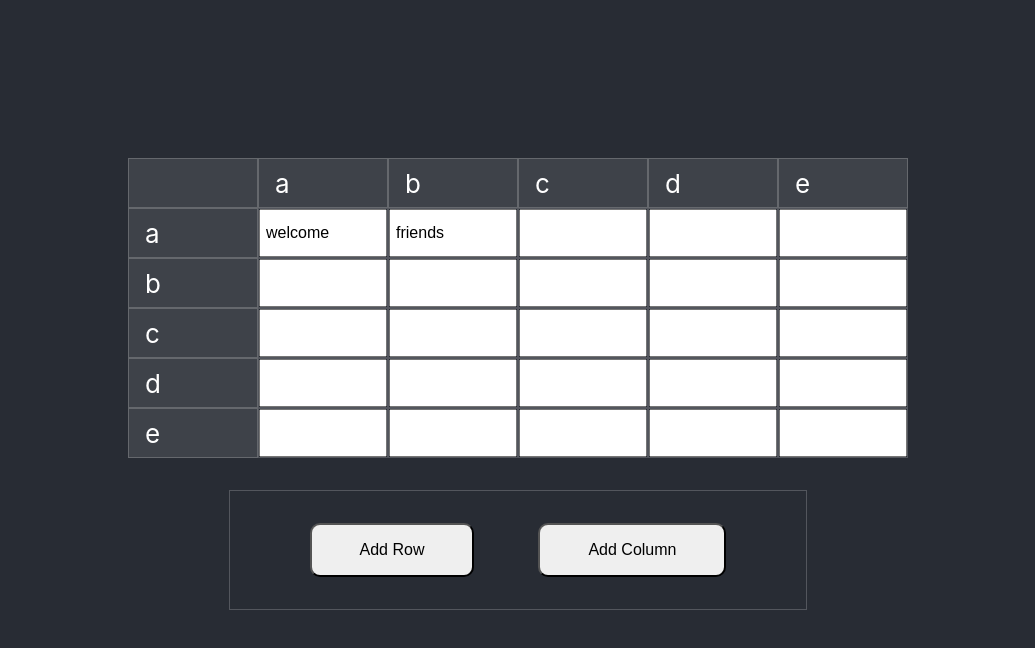
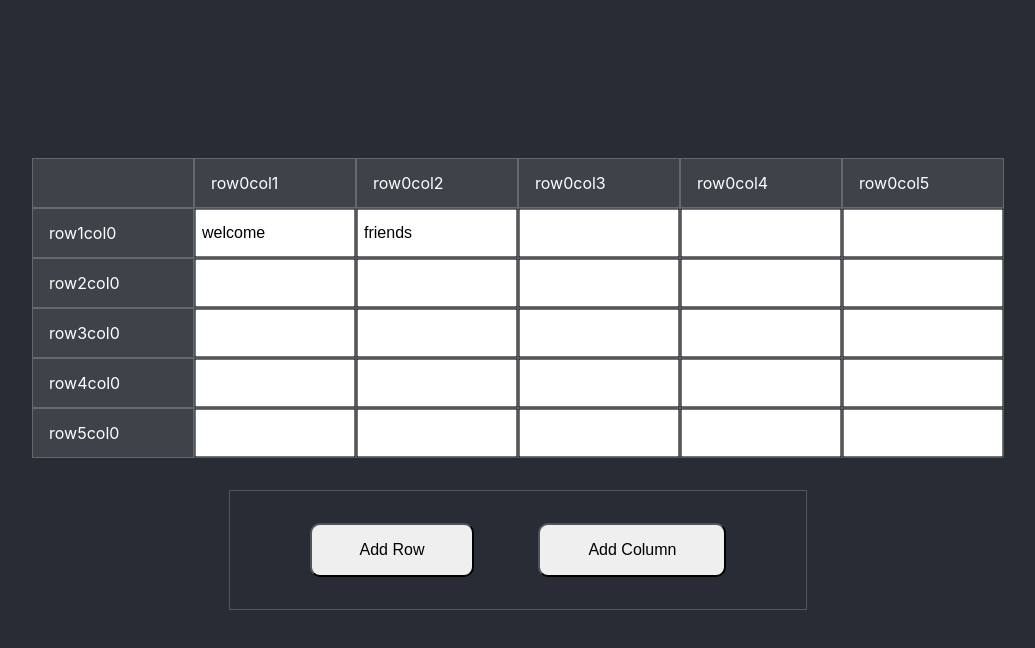
Before and after one commit to chriswillsflannery/typescript-spreadsheet, a React (Create React App) app: page / in a window 1280 px wide. Shown: the top 648 px of the page, without its empty margins (122-1157 px from the left). Built offline with nearby package versions, Linux system fonts and the light colour scheme.

Commit message:
performs basic arithmetic

```diff
--- a/src/App.css
+++ b/src/App.css
@@ -28,17 +28,13 @@
   border-radius: 10px;
   font-size: 1rem;
 }
-
-.grid-column {
-
-}
-
 .grid-cell {
   display: flex;
   justify-content: flex-start;
   align-items: center;
-  width: 8rem;
+  width: 10rem;
   height: 3rem;
+  font-size: 1rem;
   border: 1px solid;
   border-color: var(--grey);
 }
--- a/src/App.tsx
+++ b/src/App.tsx
@@ -9,7 +9,6 @@ const App: React.FC = () => {
   const [numColumns, setNumColumns] = useState(6);
 
   const handleChange = async (a: any, b: any) => {
-    console.log(a, b);
     dispatch({ type: 'setCellValue', payload: { key: a, value: b } });
   }
 
--- a/src/components/Cell.tsx
+++ b/src/components/Cell.tsx
@@ -1,4 +1,10 @@
-import React, { useState } from 'react';
+/**
+ * @author @chriswillsflannery
+ * @exports Cell
+ * contains Cell component for use in Column component
+ */
+
+import React from 'react';
 
 interface CellProp {
   key: string,
@@ -18,29 +24,36 @@ interface Props {
 
 const Cell: React.FC<Props> = ({ col, row, dispatchChange, state }) => {
 
-  const alpha = 'abcdefghijklmnopqrstuvwxyz';
   let bgColor;
   if (col === 0 || row === 0) bgColor = 'rgba(255,255,255,0.1)';
+
+  const currentCell = `col${col}row${row}`;
+  const cell = state.cellVals.find(cell => cell.key === currentCell);
+
 
   const handleChange = (e: React.ChangeEvent<HTMLInputElement>) => {
     dispatchChange(`col${col}row${row}`, e.target.value);
   }
 
-  const currentCell = `col${col}row${row}`;
-  // console.log(state.cellVals);
-  const cell = state.cellVals.find(cell => cell.key === currentCell);
-  console.log('cv', cell?.value);
-
+  // to scale out, we would need to sanitize input to prevent SQL injection / XSS attack
+  const handleSubmit = (e: any) => {
+    e.preventDefault();
+    if (cell?.value[0] === '=') {
+      let num = eval(cell?.value.slice(1));
+      console.log('num', num);
+      dispatchChange(`col${col}row${row}`, num);
+    }
+  }
   return (
     <div
       id={`col${col}row${row}`}
       style={{ backgroundColor: bgColor }}
       className="grid-cell">
       {(col === 0 && row === 0) && ' '}
-      {(col === 0 && row !== 0) && <p>{alpha[(row - 1) % 26]}</p>}
-      {(col !== 0 && row === 0) && <p>{alpha[(col - 1) % 26]}</p>}
+      {(col === 0 && row !== 0) && <p>{`row${row}col${col}`}</p>}
+      {(col !== 0 && row === 0) && <p>{`row${row}col${col}`}</p>}
       {(col !== 0 && row !== 0) && (
-        <form className="grid-form">
+        <form onSubmit={handleSubmit} className="grid-form">
           <input
             className="grid-form-input"
             type="text"
--- a/src/components/Column.tsx
+++ b/src/components/Column.tsx
@@ -1,3 +1,9 @@
+/**
+ * @author @chriswillsflannery
+ * @exports Column
+ * contains Column component for use in App component
+ */
+
 import React from 'react';
 import Cell from './Cell';
 
--- a/src/reducer/reducer.tsx
+++ b/src/reducer/reducer.tsx
@@ -31,7 +31,6 @@ export function reducer(state: State, action: Action): State {
   switch (action.type) {
     case 'setCellValue':
       let prevState = { ...state };
-      // console.log('prevState', prevState);
       const cell = prevState.cellVals.find(cell => cell.key === action.payload.key);
       if (cell) {
         cell.value = action.payload.value;
@@ -39,7 +38,6 @@ export function reducer(state: State, action: Action): State {
           ...prevState
         }
       } else {
-        console.log('cell does not exist');
         return {
           cellVals: [
             ...state.cellVals,
```
Also changed, not shown: 1 other file (tests, documents, lock files or other folders).
